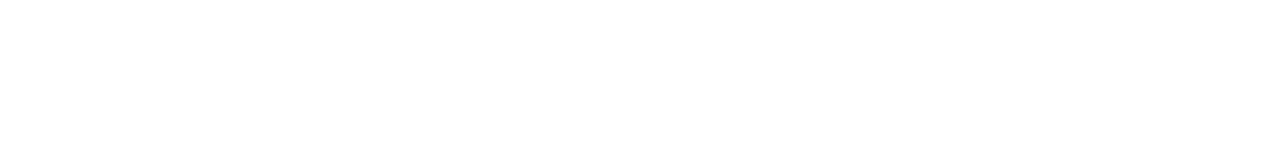
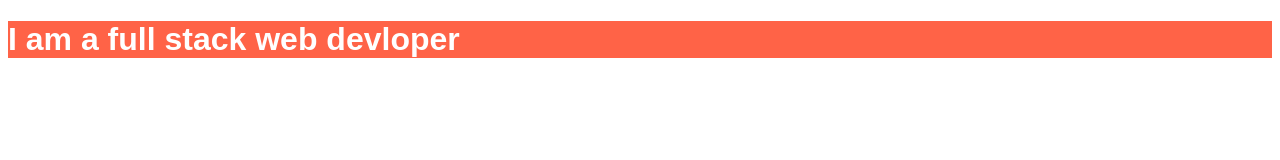
Before and after one commit to MdNaimRipto/My-socend-repo, a plain HTML site: page index.html in a window 1280 px wide. Drawn offline with Linux system fonts and the light colour scheme.

Commit message:
css updated

```diff
--- a/css/style.css
+++ b/css/style.css
@@ -0,0 +1,5 @@
+h1{
+    color: white;
+    background-color: tomato;
+    font-family: Arial, Helvetica, sans-serif;
+}
--- a/index.html
+++ b/index.html
@@ -11,7 +11,7 @@
 </head>
 
 <body>
-
+    <h1>I am a full stack web devloper</h1>
 </body>
 
 </html>
```
